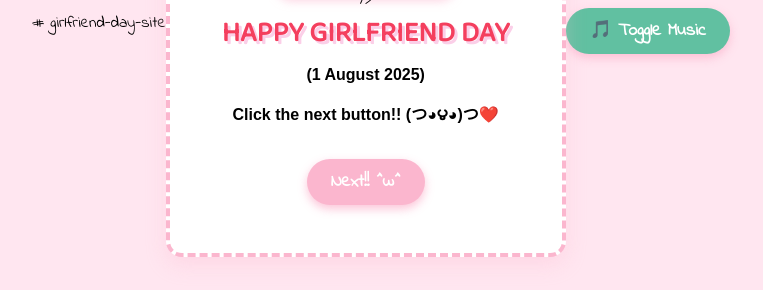
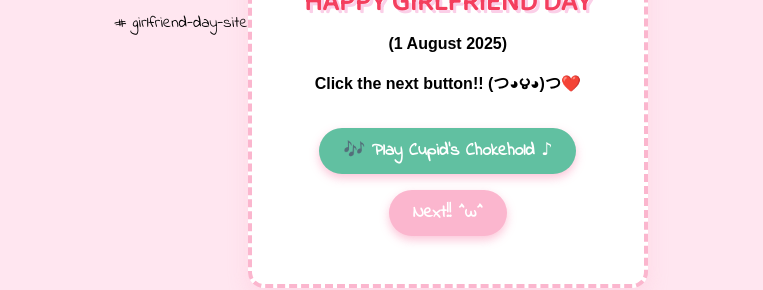
Before and after one commit to yuojustin123/girlfriend-day-site, a plain HTML site: page index.html in a window 1280 px wide. Shown: the part 377-667 px from the top of the page, without its empty margins (259-1022 px from the left). Drawn offline with nearby package versions, Linux system fonts and the light colour scheme.

Commit message:
Update index.html

```diff
--- a/index.html
+++ b/index.html
@@ -116,6 +116,14 @@
       <h1>HAPPY GIRLFRIEND DAY</h1>
       <h2>(1 August 2025)</h2>
       <p class="text-black">Click the next button!! (つ◕౪◕)つ❤️</p>
+      <div class="mt-4">
+  <button
+    onclick="window.open('https://www.youtube.com/watch?v=KCy7lLQwToI', '_blank')"
+    class="button button-green"
+    aria-label="Play Cupid’s Chokehold on YouTube">
+    🎶 Play Cupid's Chokehold ♪
+  </button>
+</div>
       <button class="button button-pink" id="nextButton" aria-label="Go to next message">Next!! ^w^</button>
     </section>
 
@@ -179,25 +187,5 @@
       step1.classList.remove('hidden');
     });
   </script>
-</body><!-- MUSIC CODE START -->
-<audio id="bg-music" autoplay loop hidden>
-  <source src="cupids-chokehold.mp3" type="audio/mpeg">
-
-</audio>
-
-<button onclick="toggleMusic()" class="button button-green mt-4">🎵 Toggle Music</button>
-
-<script>
-  const music = document.getElementById('bg-music');
-  function toggleMusic() {
-    if (music.paused) {
-      music.play();
-    } else {
-      music.pause();
-    }
-  }
-</script>
-<!-- MUSIC CODE END -->
-
 </body>
 </html>
```
